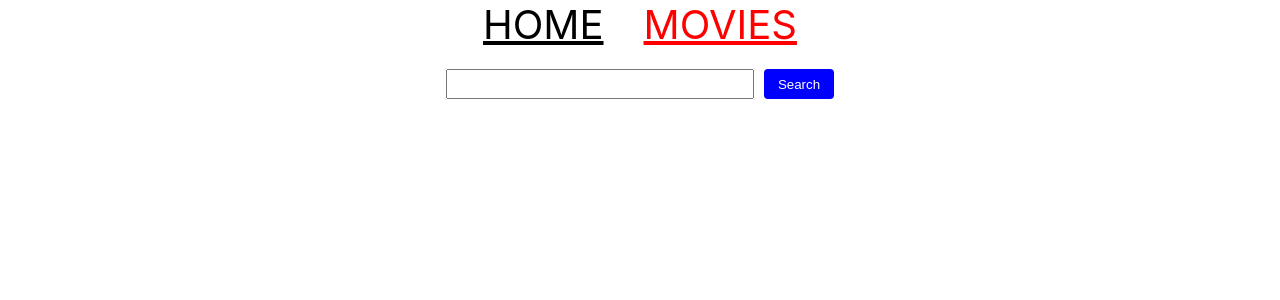
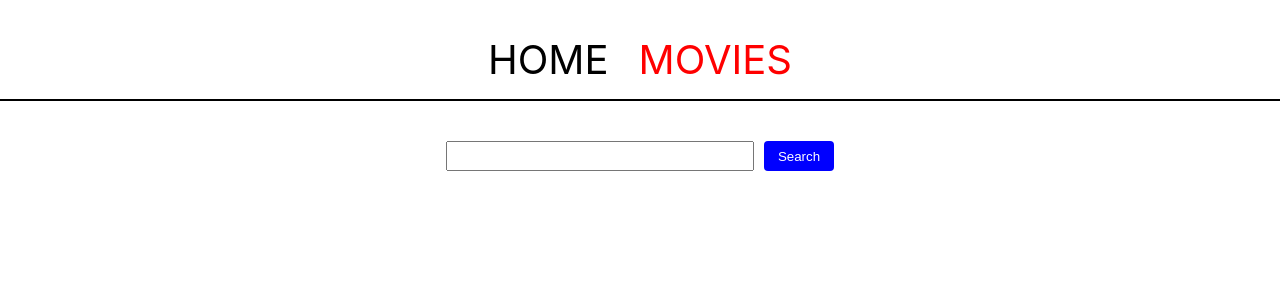
Before and after one commit to JakubLawnicki/goit-react-hw-05-movies, a React (Create React App) app: page /movies in a window 1280 px wide. Shown: the top 300 px of the page. Built offline with nearby package versions, Linux system fonts and the light colour scheme.

Commit message:
Add styles and further details
I added styles to Navigation and MovieDetails components and I added further movie details rendering.

```diff
--- a/src/components/MovieDetails/MovieDetails.jsx
+++ b/src/components/MovieDetails/MovieDetails.jsx
@@ -1,6 +1,18 @@
-import { useParams } from 'react-router-dom';
+import { useParams, NavLink } from 'react-router-dom';
 import axios from 'axios';
+import styled from 'styled-components';
+import style from './movieDetails.module.css';
 import { useState, useEffect } from 'react';
+
+const StyledLink = styled(NavLink)`
+  color: black;
+  text-decoration: none;
+  font-size: 18px;
+
+  &:hover {
+    color: red;
+  }
+`;
 
 export const MovieDetails = () => {
   const { movieId } = useParams();
@@ -31,12 +43,28 @@ export const MovieDetails = () => {
   }, [movieId]);
 
   return (
-    <div>
-      <h2>
-        {details.title} {`(${details.release_date?.slice(0, 4)})`}
-      </h2>
-      <p>User Score: {details.popularity?.toFixed(1)}%</p>
-      <img src={poster} alt="" />
+    <div className={style.wrapper}>
+      <img className={style.poster} src={poster} alt={details.title} />
+      <div className={style.info}>
+        <h2 className={style.title}>
+          {details.title} {`(${details.release_date?.slice(0, 4)})`}
+        </h2>
+        <p className={style.popularity}>
+          User Score: {details.popularity?.toFixed(1)}%
+        </p>
+        <h3 className={style.subtitle}>Overview</h3>
+        <p className={style.overview}>{details.overview}</p>
+        <h3 className={style.subtitle}>Genres</h3>
+        <p className={style.genres}>
+          {details.genres?.map(genre => genre.name).join(', ')}
+        </p>
+        <div className={style.separator}></div>
+        <h3 className={style.subtitle}>Additional information</h3>
+        <div className={style.links}>
+          <StyledLink to="/movies/:movieId/cast">Cast</StyledLink>
+          <StyledLink to="/movies/:movieId/reviews">Reviews</StyledLink>
+        </div>
+      </div>
     </div>
   );
 };
--- a/src/components/MovieDetails/movieDetails.module.css
+++ b/src/components/MovieDetails/movieDetails.module.css
@@ -0,0 +1,43 @@
+.genres {
+  font-size: 18px;
+}
+.info {
+  margin-left: 60px;
+}
+.links {
+  display: flex;
+  flex-direction: column;
+  gap: 18px;
+}
+.overview {
+  font-size: 18px;
+  line-height: 1.5;
+}
+.popularity {
+  font-size: 18px;
+}
+.poster {
+  display: block;
+}
+.separator {
+  width: 100%;
+  height: 2px;
+  background-color: black;
+  margin-top: 50px;
+}
+.subtitle {
+  font-size: 18px;
+  font-weight: 600;
+  margin-top: 40px;
+}
+.title {
+  font-size: 34px;
+  font-weight: 700;
+}
+.wrapper {
+  margin: 20px;
+  display: flex;
+  width: 100%;
+  padding-left: 60px;
+  justify-content: left;
+}
--- a/src/components/Navigation/Navigation.jsx
+++ b/src/components/Navigation/Navigation.jsx
@@ -1,9 +1,16 @@
 import styled from 'styled-components';
+import style from './navigation.module.css';
 import { NavLink } from 'react-router-dom';
 
 const StyledLink = styled(NavLink)`
-  padding: 20px;
   color: black;
+  text-decoration: none;
+  padding: 5px;
+
+  &:hover {
+    background-color: blue;
+    color: white;
+  }
 
   &.active {
     color: red;
@@ -12,7 +19,7 @@ const StyledLink = styled(NavLink)`
 
 export const Navigation = () => {
   return (
-    <nav>
+    <nav className={style.navigation}>
       <StyledLink to="/" end>
         HOME
       </StyledLink>
--- /dev/null
+++ b/src/components/Navigation/navigation.module.css
@@ -0,0 +1,11 @@
+.navigation {
+  margin-top: 30px;
+  margin-bottom: 20px;
+  padding-bottom: 10px;
+  width: 100%;
+  display: flex;
+  justify-content: center;
+  align-items: center;
+  gap: 20px;
+  border-bottom: 2px solid black;
+}
```
